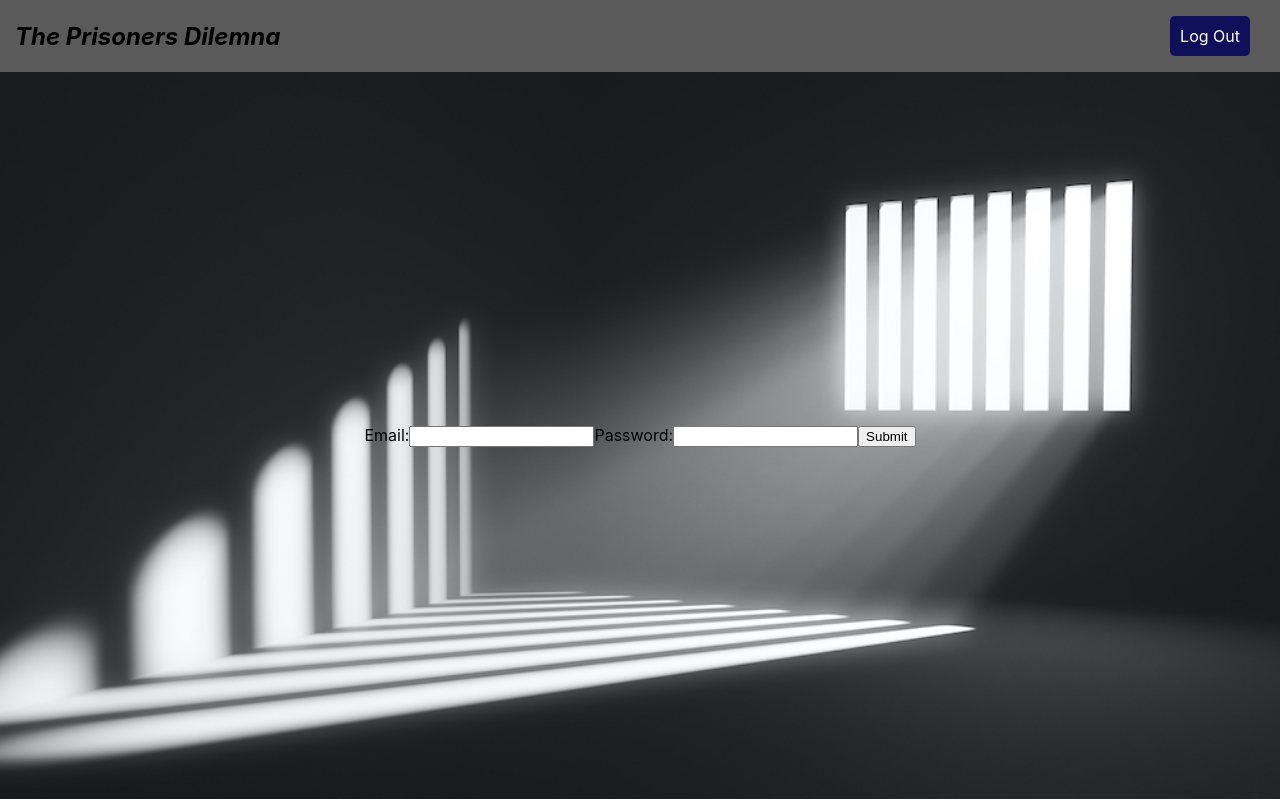
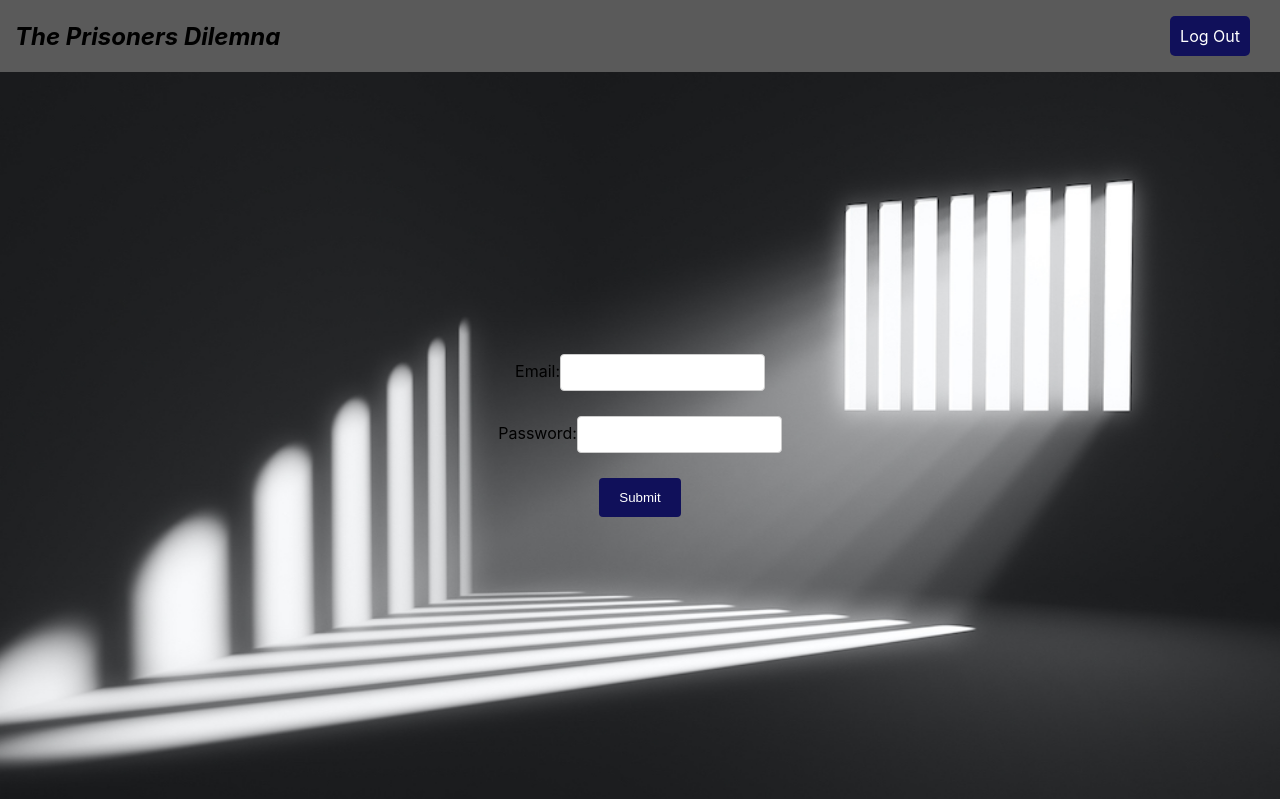
Before and after one commit to AydenGUI/PrisonersDilemna, a React (Create React App) app in the folder prisoners-dilemna/client/: page /LoggedIn in a window 1280 px wide. Built offline with nearby package versions, Linux system fonts and the light colour scheme.

Commit message:
styled login and sign up pages

```diff
--- a/prisoners-dilemna/client/src/component/LoggedIn.css
+++ b/prisoners-dilemna/client/src/component/LoggedIn.css
@@ -1,6 +1,40 @@
 .Home {
     text-align: center;
   }
+
+  form {
+    width: 80%;
+    margin: 0 auto;
+  }
+
+  label {
+    display: block;
+    margin-bottom: 5px;
+  }
+
+  input[type="password"],
+input[type="email"],
+textarea {
+  width: 20%;
+  padding: 10px;
+  border: 1px solid #ccc;
+  border-radius: 4px;
+  box-sizing: border-box;
+  margin-bottom: 20px;
+}
+
+button[type="submit"] {
+  background-color: #10105a;
+  color: white;
+  padding: 12px 20px;
+  border: none;
+  border-radius: 4px;
+  cursor: pointer;
+}
+
+button[type="submit"]:hover {
+  background-color: #45a049;
+}
 
   nav  {
     display: flex;
```
